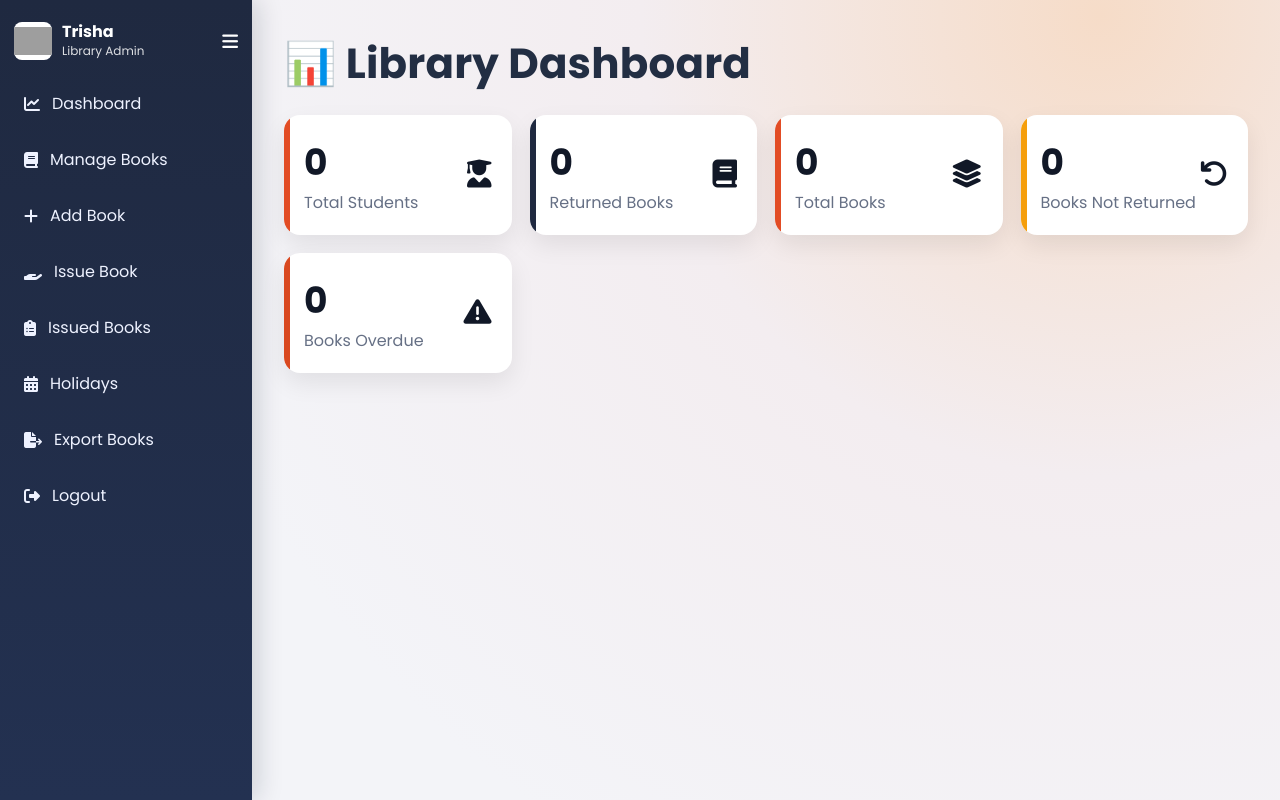
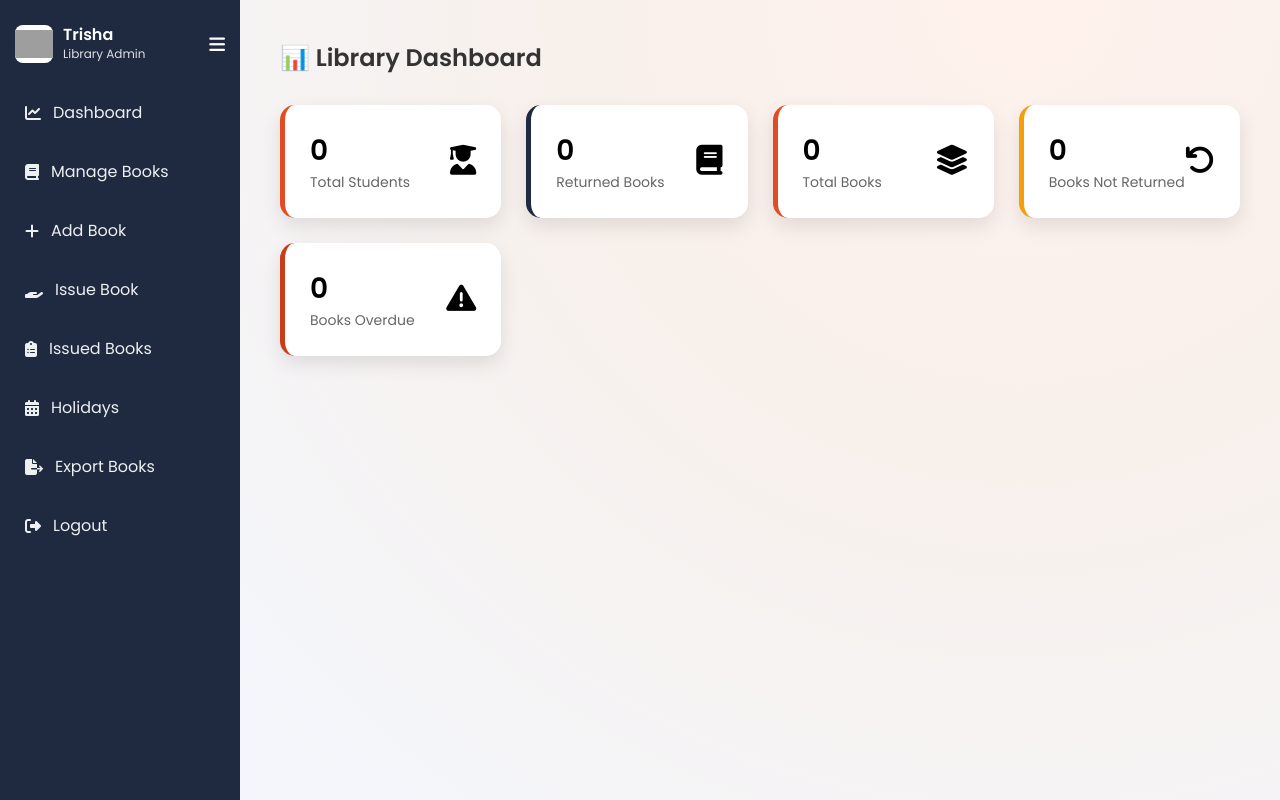
Before and after one commit to kamathamritha4-ctrl/library-management-system, a PHP site: page /admin/dashboard.php in a window 1280 px wide. Run offline with PHP 8.4, Linux system fonts and the light colour scheme; the visitor is signed in with stand-in values (Sample User, id 1); data that the repository does not hold is empty; grey boxes are pictures that could not be loaded.

Commit message:
Revert "Modernize admin UI; add import/export, holidays, fine engine, helpers and DB schema"

```diff
--- a/admin/admin-theme.css
+++ b/admin/admin-theme.css
@@ -1,47 +1,33 @@
-:root{
-  --primary:#e24c24;
-  --primary-dark:#c83d17;
-  --navy:#1f2940;
-  --navy-soft:#2d3b5f;
-  --bg:#f3f4f8;
-  --card:#ffffff;
-  --muted:#667085;
-  --line:#e8ecf3;
-}
+:root{--bg:#eef2ff;--surface:#ffffff;--text:#1f2937;--muted:#64748b;--primary:#E24C24;--primary2:#C93E18;--success:#22c55e;--sidebar:#1F2940;--sidebar-hover:#2a3652}
 *{margin:0;padding:0;box-sizing:border-box;font-family:'Poppins',sans-serif}
-body{background:radial-gradient(circle at 86% 2%,#f6dcc8 0,#f3edf0 34%,#f3f4f8 72%)}
+body{background:radial-gradient(circle at 82% 0%,#fff2ed 0,#f8f2ef 38%,#f4f6fb 80%)}
 .wrapper{display:flex;min-height:100vh}
-.sidebar{width:252px;background:linear-gradient(180deg,var(--navy),#233151);padding:22px 14px;color:#fff;transition:.25s ease;overflow:hidden;box-shadow:6px 0 24px rgba(15,23,42,.16)}
-.sidebar-header{display:flex;justify-content:space-between;align-items:center;margin-bottom:20px}
+.sidebar{width:248px;background:linear-gradient(180deg,var(--sidebar),#24384e);padding:24px 14px;color:#fff;transition:.25s ease;overflow:hidden;box-shadow:6px 0 20px rgba(15,23,42,.12)}
+.sidebar-header{display:flex;justify-content:space-between;align-items:center;margin-bottom:22px}
 .collapse-btn{background:transparent;border:none;color:#fff;font-size:18px;cursor:pointer}
-.sidebar a{display:flex;align-items:center;gap:12px;padding:11px 10px;margin-bottom:9px;text-decoration:none;color:#eef2ff;border-radius:10px;transition:.2s}
-.sidebar a:hover{background:rgba(255,255,255,.1);transform:translateX(2px)}
-.sidebar.collapsed{width:74px}.sidebar.collapsed h3,.sidebar.collapsed a span{display:none}.sidebar.collapsed .sidebar-header{justify-content:center}
-.main{flex:1;padding:32px}
-.page-header{display:flex;justify-content:space-between;align-items:center;gap:12px;flex-wrap:wrap;margin-bottom:20px}
-.page-header h2{font-size:42px;color:#222e43;font-weight:700;letter-spacing:.2px}
-.card{background:rgba(255,255,255,.94);backdrop-filter:blur(6px);border:1px solid rgba(255,255,255,.9);border-radius:18px;padding:22px;box-shadow:0 14px 35px rgba(15,23,42,.08)}
-.toolbar{display:flex;gap:10px;flex-wrap:wrap;align-items:center;margin-bottom:14px}
-.toolbar input[type='text']{min-width:280px;flex:1;max-width:520px;padding:11px 12px;border:1px solid #d5deeb;border-radius:10px;background:#fff}
-.btn{padding:10px 16px;border:none;border-radius:10px;cursor:pointer;color:#fff;font-weight:600;transition:.2s}
+.sidebar a{display:flex;align-items:center;gap:12px;padding:11px 10px;margin-bottom:9px;text-decoration:none;color:#ecf0f1;border-radius:10px;transition:.2s}
+.sidebar a:hover{background:var(--sidebar-hover);transform:translateX(2px)}
+.sidebar.collapsed{width:72px}.sidebar.collapsed h3,.sidebar.collapsed a span{display:none}.sidebar.collapsed .sidebar-header{justify-content:center}
+.main{flex:1;padding:34px}
+.page-header{display:flex;justify-content:space-between;align-items:center;gap:12px;margin-bottom:22px;flex-wrap:wrap}
+.page-header h2{color:var(--text);font-size:30px}
+.card{background:rgba(255,255,255,.94);backdrop-filter:blur(6px);border:1px solid rgba(255,255,255,.8);border-radius:18px;padding:24px;box-shadow:0 14px 35px rgba(15,23,42,.1)}
+.alert-success,.alert-error{padding:11px 14px;border-radius:10px;margin-bottom:14px;font-size:14px}
+.alert-success{background:#dcfce7;color:#166534}.alert-error{background:#fee2e2;color:#991b1b}
+.row{display:grid;grid-template-columns:1fr 1fr;gap:16px}
+.form-group{margin-bottom:14px}.form-group label{display:block;margin-bottom:6px;font-weight:500;font-size:14px;color:#334155}
+.form-group input,.form-group textarea,.actions input[type='text'],.actions input[type='date']{width:100%;padding:11px 12px;border:1px solid #d9e2f1;border-radius:11px;background:#f8fafc;font-size:14px}
+.form-group input:focus,.form-group textarea:focus,.actions input:focus{outline:none;border-color:var(--primary);box-shadow:0 0 0 4px rgba(79,70,229,.18);background:#fff}
+.btn{padding:10px 18px;border:none;border-radius:10px;cursor:pointer;color:#fff;font-weight:600;transition:.2s}
 .btn:hover{transform:translateY(-1px)}
-.btn-primary{background:linear-gradient(135deg,var(--primary),var(--primary-dark))}
-.btn-navy{background:linear-gradient(135deg,var(--navy),var(--navy-soft))}
-.btn-muted{background:#94a3b8;color:#0f172a}
-.table-card{background:#fff;border-radius:16px;padding:16px;box-shadow:0 8px 20px rgba(0,0,0,.06);overflow:auto}
-table{width:100%;border-collapse:collapse;min-width:780px}
-th,td{padding:11px;text-align:left;font-size:14px;border-bottom:1px solid var(--line)}
-th{background:#f8fafc;color:#334155;font-weight:600}
-tr:hover td{background:#fbfcff}
-.badge-btn{padding:6px 10px;border-radius:7px;text-decoration:none;color:#fff;font-size:12px}
-.badge-edit{background:#f59e0b}.badge-delete{background:#ef4444}
-.alert-success,.alert-error{padding:11px 14px;border-radius:10px;margin-bottom:12px}.alert-success{background:#dcfce7;color:#166534}.alert-error{background:#fee2e2;color:#991b1b}
-.dashboard-grid{display:grid;grid-template-columns:repeat(auto-fit,minmax(220px,1fr));gap:18px}
-.stat-card{position:relative;background:#fff;border-radius:16px;padding:20px;box-shadow:0 10px 24px rgba(0,0,0,.08);display:flex;justify-content:space-between;align-items:center;overflow:hidden}
-.stat-card:before{content:'';position:absolute;left:0;top:0;bottom:0;width:6px;background:var(--primary)}
-.stat-card.navy:before{background:var(--navy)}
-.stat-card.gold:before{background:#f59e0b}
-.stat-card.red:before{background:#d9481f}
-.stat-card h3{font-size:36px;color:#111827}.stat-card p{color:#667085}
-.stat-card .icon{font-size:28px;color:#111827}
-@media(max-width:900px){.main{padding:18px}.page-header h2{font-size:30px}}
+.btn-primary{background:linear-gradient(135deg,var(--primary),var(--primary2))}
+.btn-secondary{background:linear-gradient(135deg,#1F2940,#2f3d5f)}
+.btn-muted{background:#cbd5e1;color:#111827}
+.actions{display:flex;gap:10px;flex-wrap:wrap;margin-top:8px;align-items:center}
+.table-card{background:#fff;border-radius:16px;padding:18px;box-shadow:0 8px 20px rgba(0,0,0,.07);overflow:auto}
+table{width:100%;border-collapse:collapse;min-width:760px}th,td{padding:12px 11px;text-align:left;font-size:14px;border-bottom:1px solid #edf1f7}th{background:#f8fafc;font-weight:600;color:#334155}
+tr:hover td{background:#fafcff}
+.tag-danger{background:#ef4444;color:#fff;padding:4px 8px;border-radius:8px;font-size:12px}
+.link-btn{padding:6px 12px;border-radius:8px;text-decoration:none;color:#fff;background:#f59e0b;font-size:12px}
+.section-title{margin:6px 0 14px;color:#111827}
+@media(max-width:900px){.main{padding:20px}.row{grid-template-columns:1fr}.page-header h2{font-size:24px}}
--- a/admin/dashboard.php
+++ b/admin/dashboard.php
@@ -6,56 +6,239 @@ if(!isset($_SESSION['role']) || $_SESSION['role'] != 'admin') {
     exit();
 }
 
-$total_books = $conn->query("SELECT COUNT(*) as total FROM books")->fetch_assoc()['total'] ?? 0;
-$returned_books = $conn->query("SELECT COUNT(*) as total FROM issued_books WHERE return_date IS NOT NULL")->fetch_assoc()['total'] ?? 0;
-$not_returned = $conn->query("SELECT COUNT(*) as total FROM issued_books WHERE return_date IS NULL")->fetch_assoc()['total'] ?? 0;
-$overdue = $conn->query("SELECT COUNT(*) as total FROM issued_books WHERE return_date IS NULL AND due_date < CURDATE()")->fetch_assoc()['total'] ?? 0;
-$students = $conn->query("SELECT COUNT(*) as total FROM users WHERE role = 'student'")->fetch_assoc()['total'] ?? 0;
+// ===== Fetch Dashboard Data =====
+
+$total_books = $conn->query("SELECT COUNT(*) as total FROM books")
+                    ->fetch_assoc()['total'] ?? 0;
+
+$returned_books = $conn->query("
+    SELECT COUNT(*) as total
+    FROM issued_books
+    WHERE return_date IS NOT NULL
+")->fetch_assoc()['total'] ?? 0;
+
+$not_returned = $conn->query("
+    SELECT COUNT(*) as total
+    FROM issued_books
+    WHERE return_date IS NULL
+")->fetch_assoc()['total'] ?? 0;
+
+$overdue = $conn->query("
+    SELECT COUNT(*) as total
+    FROM issued_books
+    WHERE return_date IS NULL
+    AND due_date < CURDATE()
+")->fetch_assoc()['total'] ?? 0;
+
+$students = $conn->query("
+    SELECT COUNT(*) as total
+    FROM users
+    WHERE role = 'student'
+")->fetch_assoc()['total'] ?? 0;
 ?>
+
 <!DOCTYPE html>
 <html>
 <head>
 <meta charset="UTF-8">
 <title>Library Dashboard</title>
 <meta name="viewport" content="width=device-width, initial-scale=1.0">
-<link href="https://fonts.googleapis.com/css2?family=Poppins:wght@400;600;700&display=swap" rel="stylesheet">
+
+<link href="https://fonts.googleapis.com/css2?family=Poppins:wght@400;600&display=swap" rel="stylesheet">
 <link rel="stylesheet" href="https://cdnjs.cloudflare.com/ajax/libs/font-awesome/6.5.0/css/all.min.css">
-<link rel="stylesheet" href="admin-theme.css">
+
+<style>
+* {
+    margin: 0;
+    padding: 0;
+    box-sizing: border-box;
+    font-family: 'Poppins', sans-serif;
+}
+
+body {
+    background: radial-gradient(circle at 80% 0%,#fff2ed 0,#f8f0eb 35%,#f4f6fb 80%);
+}
+
+.wrapper {
+    display: flex;
+    min-height: 100vh;
+}
+
+/* ===== Sidebar ===== */
+.sidebar {
+    width: 240px;
+    background: #1F2940;
+    padding: 25px 15px;
+    color: white;
+    transition: 0.3s ease;
+    overflow: hidden;
+}
+
+.sidebar-header {
+    display: flex;
+    justify-content: space-between;
+    align-items: center;
+    margin-bottom: 25px;
+}
+
+.collapse-btn {
+    background: transparent;
+    border: none;
+    color: white;
+    font-size: 18px;
+    cursor: pointer;
+}
+
+.sidebar a {
+    display: flex;
+    align-items: center;
+    gap: 12px;
+    padding: 12px 10px;
+    margin-bottom: 10px;
+    text-decoration: none;
+    color: #ecf0f1;
+    border-radius: 8px;
+    transition: 0.3s;
+}
+
+.sidebar a:hover {
+    background: #2a3652;
+}
+
+/* Collapsed state */
+.sidebar.collapsed {
+    width: 70px;
+}
+
+.sidebar.collapsed h3 {
+    display: none;
+}
+
+.sidebar.collapsed a span {
+    display: none;
+}
+
+.sidebar.collapsed .sidebar-header {
+    justify-content: center;
+}
+
+/* ===== Main Content ===== */
+.main {
+    flex: 1;
+    padding: 40px;
+}
+
+.main h2 {
+    margin-bottom: 30px;
+    color: #333;
+}
+
+.dashboard {
+    display: grid;
+    grid-template-columns: repeat(auto-fit, minmax(220px, 1fr));
+    gap: 25px;
+}
+
+.card {
+    background: white;
+    border-radius: 15px;
+    padding: 25px;
+    display: flex;
+    justify-content: space-between;
+    align-items: center;
+    box-shadow: 0 8px 20px rgba(0,0,0,0.1);
+    transition: 0.3s;
+}
+
+.card:hover {
+    transform: translateY(-5px);
+}
+
+.card-content h3 {
+    font-size: 28px;
+}
+
+.card-content p {
+    font-size: 14px;
+    color: #666;
+}
+
+.icon {
+    font-size: 30px;
+}
+
+.blue { border-left: 5px solid #E24C24; }
+.green { border-left: 5px solid #1F2940; }
+.yellow { border-left: 5px solid #f59e0b; }
+.red { border-left: 5px solid #C93E18; }
+
+</style>
 </head>
+
 <body>
+
 <div class="wrapper">
+
+    <!-- Sidebar -->
     <?php include("../includes/sidebar1.php"); ?>
+
+    <!-- Main Content -->
     <div class="main">
-        <div class="page-header">
-            <h2>📊 Library Dashboard</h2>
-        </div>
+        <h2>📊 Library Dashboard</h2>
 
-        <div class="dashboard-grid">
-            <div class="stat-card">
-                <div><h3><?php echo $students; ?></h3><p>Total Students</p></div>
+        <div class="dashboard">
+
+            <div class="card blue">
+                <div class="card-content">
+                    <h3><?php echo $students; ?></h3>
+                    <p>Total Students</p>
+                </div>
                 <div class="icon"><i class="fas fa-user-graduate"></i></div>
             </div>
-            <div class="stat-card navy">
-                <div><h3><?php echo $returned_books; ?></h3><p>Returned Books</p></div>
+
+            <div class="card green">
+                <div class="card-content">
+                    <h3><?php echo $returned_books; ?></h3>
+                    <p>Returned Books</p>
+                </div>
                 <div class="icon"><i class="fas fa-book"></i></div>
             </div>
-            <div class="stat-card">
-                <div><h3><?php echo $total_books; ?></h3><p>Total Books</p></div>
+
+            <div class="card blue">
+                <div class="card-content">
+                    <h3><?php echo $total_books; ?></h3>
+                    <p>Total Books</p>
+                </div>
                 <div class="icon"><i class="fas fa-layer-group"></i></div>
             </div>
-            <div class="stat-card gold">
-                <div><h3><?php echo $not_returned; ?></h3><p>Books Not Returned</p></div>
+
+            <div class="card yellow">
+                <div class="card-content">
+                    <h3><?php echo $not_returned; ?></h3>
+                    <p>Books Not Returned</p>
+                </div>
                 <div class="icon"><i class="fas fa-undo"></i></div>
             </div>
-            <div class="stat-card red">
-                <div><h3><?php echo $overdue; ?></h3><p>Books Overdue</p></div>
+
+            <div class="card red">
+                <div class="card-content">
+                    <h3><?php echo $overdue; ?></h3>
+                    <p>Books Overdue</p>
+                </div>
                 <div class="icon"><i class="fas fa-exclamation-triangle"></i></div>
             </div>
+
         </div>
     </div>
+
 </div>
+
+<!-- Sidebar Toggle Script -->
 <script>
-function toggleSidebar(){ document.getElementById("sidebar").classList.toggle("collapsed"); }
+function toggleSidebar() {
+    document.getElementById("sidebar").classList.toggle("collapsed");
+}
 </script>
+
 </body>
 </html>
```
Also changed, not shown: admin/manage_books.php (+211 -17 lines), index.php (+7 -7 lines).
